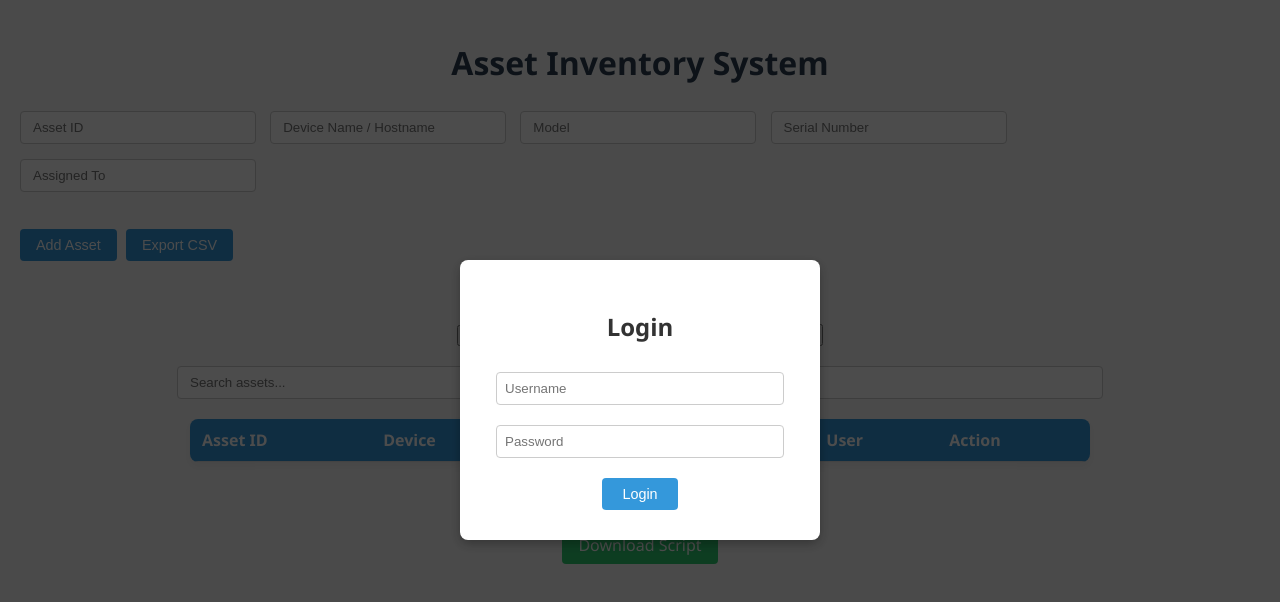
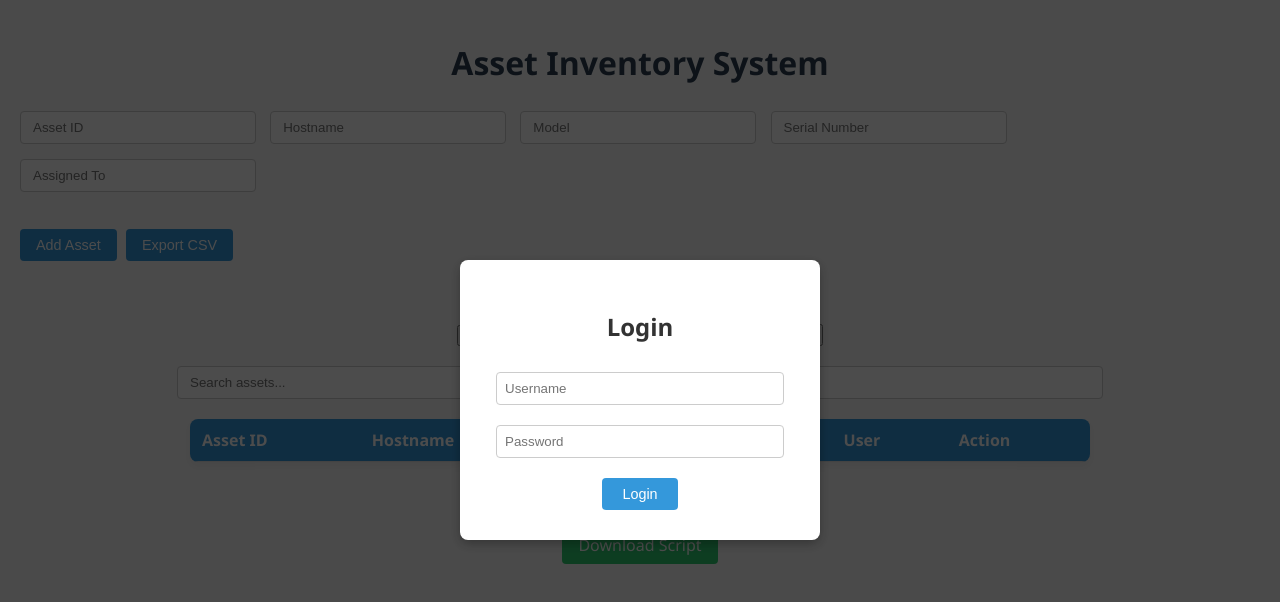
Before and after one commit to bawawow/Goldenhand-Asset-Inventory, a plain HTML site: page index.html in a window 1280 px wide. Drawn offline with Linux system fonts and the light colour scheme.

Commit message:
Update index.html

```diff
--- a/index.html
+++ b/index.html
@@ -21,7 +21,7 @@
 
 <div class="form">
     <input type="text" id="assetId" placeholder="Asset ID">
-    <input type="text" id="device" placeholder="Device Name / Hostname">
+    <input type="text" id="hostname" placeholder="Hostname">
     <input type="text" id="model" placeholder="Model">
     <input type="text" id="serial" placeholder="Serial Number">
     <input type="text" id="user" placeholder="Assigned To">
@@ -42,7 +42,7 @@
     <thead>
         <tr>
             <th>Asset ID</th>
-            <th>Device</th>
+            <th>Hostname</th>
             <th>Model</th>
             <th>Serial</th>
             <th>User</th>
```
